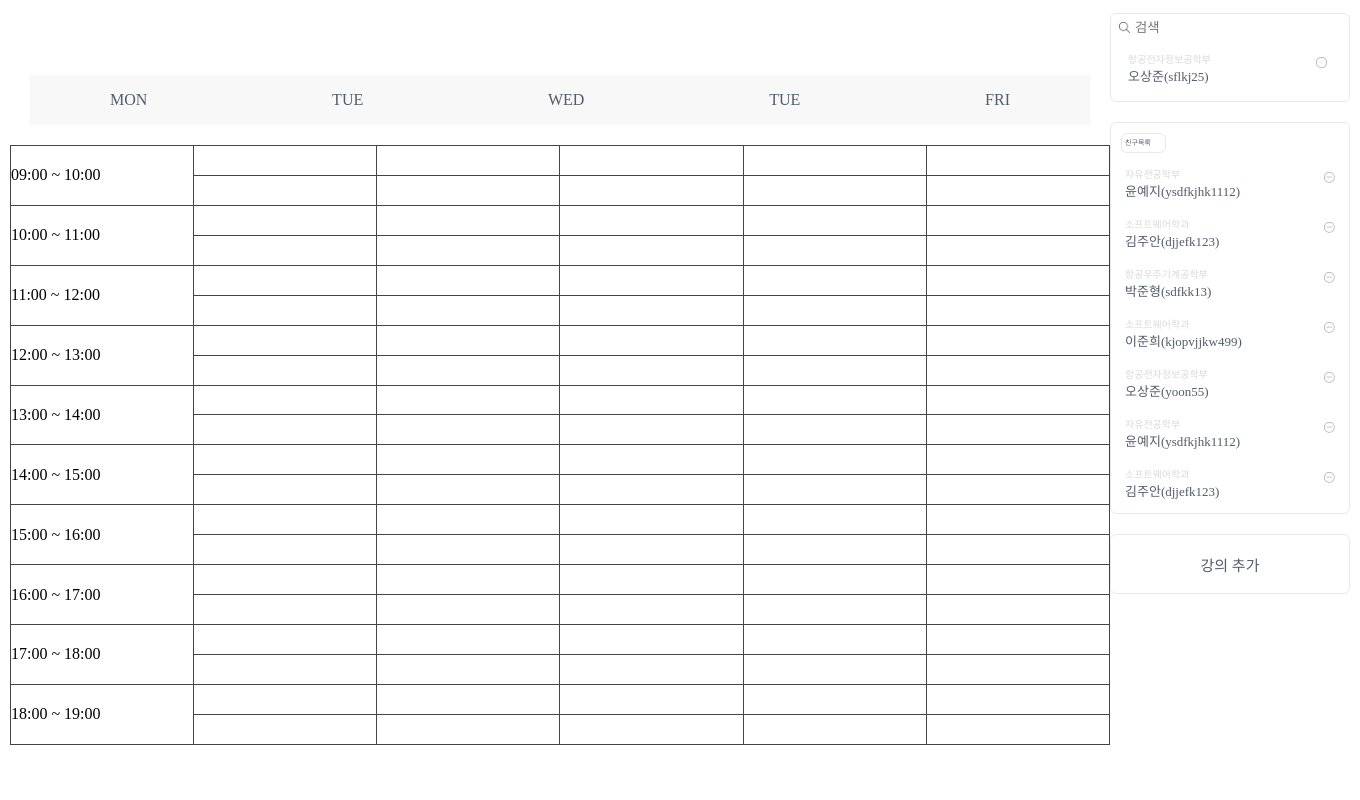
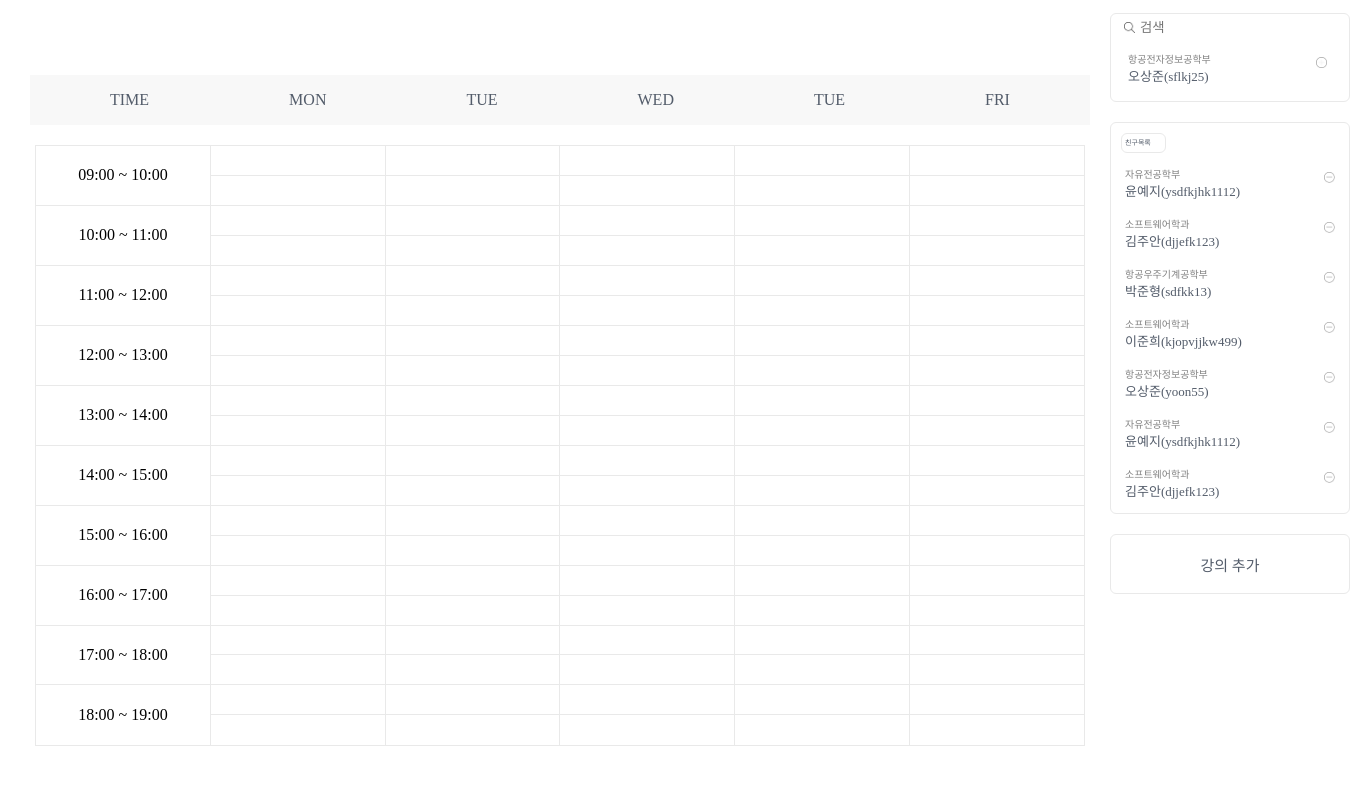
Before and after one commit to leebee-dev/ShareSchedule, a Django app: page / in a window 1360 px wide. Shown: the part 47-847 px from the top of the page. Run offline with Django 4.2, Linux system fonts and the light colour scheme; data comes from the database, SQL or seed files in the repository; some web fonts are replaced.

Commit message:
html,css 수정4

```diff
--- a/empty_time/static/css/style.css
+++ b/empty_time/static/css/style.css
@@ -7,6 +7,13 @@
 @font-face {
     font-family: 'LeferiBaseType-BoldA';
     src: url('https://cdn.jsdelivr.net/gh/projectnoonnu/noonfonts_2201-2@1.0/LeferiBaseType-BoldA.woff') format('woff');
+    font-weight: normal;
+    font-style: normal;
+}
+
+@font-face {
+    font-family: 'LeferiPoint-WhiteA';
+    src: url('https://cdn.jsdelivr.net/gh/projectnoonnu/noonfonts_2201-2@1.0/LeferiPoint-WhiteA.woff') format('woff');
     font-weight: normal;
     font-style: normal;
 }
@@ -149,7 +156,7 @@ main {
 }
 
 .week p {
-	color: 	#535c6a;
+	color: #535c6a;
 }
 
 .add-class-btn {
@@ -196,6 +203,7 @@ main {
 
 .search-box {
 	display: flex;
+    padding: 0px 5px;
 }
 
 .friend_list-container {
@@ -237,9 +245,9 @@ main {
 
 .major {
 	font-family: 'Pretendard';
-    font-weight: 500;
+    font-weight: 300;
 	font-size: 10px;
-	color: #d9d9d9;
+	color: #828282;
 }
 
 .name {
@@ -251,7 +259,6 @@ main {
 
 .wrap {
 	display: flex;
-	/* width: 900px; */
 	justify-content: space-between;
     align-items: center;
     padding: 0px 30px;
@@ -259,14 +266,18 @@ main {
 
 table {
     width: 100%;
-    border: 1px solid #444444;
     border-collapse: collapse;
-	width: 100%;
+	width: 1050px;
 	height: 600px;
-    padding: 0px 30px;
+    margin: auto;
 }
 
 td {
-    border: 1px solid #444444;
+    border-style: solid;
+	border-color: #e9e9e9;
+	border-width: 1px;
     width: 100px;
+    text-align: center;
+    font-family: 'LeferiPoint-WhiteA';
+
 }
--- a/empty_time/templates/home.html
+++ b/empty_time/templates/home.html
@@ -29,6 +29,7 @@
         <div class="wrap">
           <div class="center">
             <div class="week">
+              <p>TIME</p>
               <p>MON</p>
               <p>TUE</p>
               <p>WED</p>
@@ -272,14 +273,15 @@
                 <img src="{% static 'img/delete.png' %}" alt="">
               </div>
             </div>
+
             <button class="add-class-btn">강의 추가</button>
 
             <div id="class-adding">
               <form action="" method="post">
                 {% csrf_token %}
                 <p>
-                  <label for="class_name">강의명</label>
-                  <input id="class_name" type="text" name="class_name_field" placeholder="강의명을 입력해주세요">
+                  <label class="class-name-title" for="class_name">강의명</label>
+                  <input class="class-name" id="class_name" type="text" name="class_name_field" placeholder="강의명을 입력해주세요">
                 </p>
 
                 <p>
```
